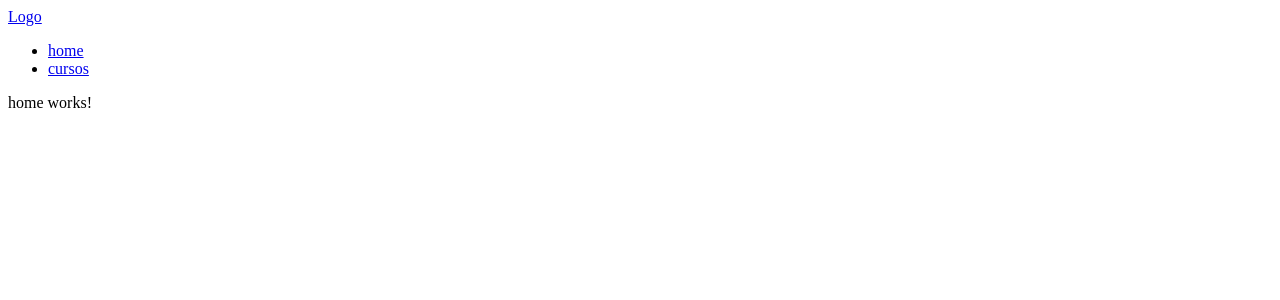
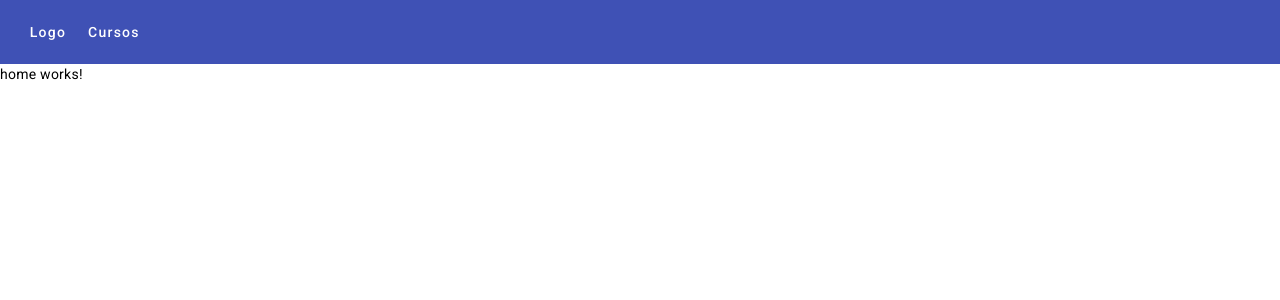
Before and after one commit to g-oliveira7/learning-angular2, an Angular app: page / in a window 1280 px wide. Shown: the top 300 px of the page. Built offline with nearby package versions, Linux system fonts and the light colour scheme.

Commit message:
Adding angular material

```diff
--- a/angular.json
+++ b/angular.json
@@ -30,6 +30,7 @@
               "src/assets"
             ],
             "styles": [
+              "@angular/material/prebuilt-themes/indigo-pink.css",
               "src/styles.scss"
             ],
             "scripts": []
@@ -93,6 +94,7 @@
               "src/assets"
             ],
             "styles": [
+              "@angular/material/prebuilt-themes/indigo-pink.css",
               "src/styles.scss"
             ],
             "scripts": []
--- a/package.json
+++ b/package.json
@@ -11,10 +11,12 @@
   "private": true,
   "dependencies": {
     "@angular/animations": "^15.1.0",
+    "@angular/cdk": "^15.1.2",
     "@angular/common": "^15.1.0",
     "@angular/compiler": "^15.1.0",
     "@angular/core": "^15.1.0",
     "@angular/forms": "^15.1.0",
+    "@angular/material": "^15.1.2",
     "@angular/platform-browser": "^15.1.0",
     "@angular/platform-browser-dynamic": "^15.1.0",
     "@angular/router": "^15.1.0",
--- a/src/app/app.component.html
+++ b/src/app/app.component.html
@@ -1,12 +1,9 @@
 <nav>
-  <div>
-    <a routerLink="/">Logo</a>
+  <mat-toolbar color="primary">
+    <span><a mat-button routerLink="/">Logo</a></span>
 
-    <ul>
-      <li><a routerLink="/">home</a></li>
-      <li><a routerLink="/cursos" [queryParams]="{pagina: 1}">cursos</a></li>
-    </ul>
-  </div>
+    <button mat-button routerLink="/cursos" [queryParams]="{ pagina: 1 }">Cursos</button>
+  </mat-toolbar>
 </nav>
 
 <router-outlet></router-outlet>
--- a/src/app/app.routing.module.ts
+++ b/src/app/app.routing.module.ts
@@ -1,5 +1,3 @@
-import { CursosComponent } from './cursos/cursos.component';
-import { CursosRoutingModule } from './cursos/cursos.routing.module';
 import { NgModule } from '@angular/core';
 import { RouterModule, Routes } from '@angular/router';
 
@@ -12,7 +10,6 @@ const appRoutes: Routes = [
 @NgModule({
     imports: [
         RouterModule.forRoot(appRoutes),
-        CursosRoutingModule
     ],
     exports: [RouterModule],
 })
--- a/src/app/cursos/curso-detalhe/curso-detalhe.component.html
+++ b/src/app/cursos/curso-detalhe/curso-detalhe.component.html
@@ -1,5 +1,9 @@
+<mat-card>
+    <mat-card-header>
         <h3>Course Detail</h3>
+    </mat-card-header>
 
+    <mat-card-content>
         <div *ngIf="curso != null; else naoEncontrado">
             <p>Id: {{ curso?.id }}</p>
             <p>Nome: {{ curso?.nome }}</p>
@@ -8,3 +12,5 @@
         <ng-template #naoEncontrado>
             <p>Curso não encontrado</p>
         </ng-template>
+    </mat-card-content>
+</mat-card>
--- a/src/app/cursos/cursos.component.html
+++ b/src/app/cursos/cursos.component.html
@@ -2,11 +2,12 @@
     <h2>Courses list</h2>
 
     <p>Página: {{ pagina }}</p>
-    <ul>
-        <li *ngFor="let curso of cursos">
-            <a [routerLink]="[curso?.id]">{{ curso?.nome }}</a>
-        </li>
-    </ul>
+
+    <mat-selection-list multiple="false">
+        <mat-list-option *ngFor="let curso of cursos" [routerLink]="[curso?.id]">
+            {{ curso?.nome }}
+        </mat-list-option>
+    </mat-selection-list>
 
     <router-outlet></router-outlet>
 </section>
--- a/src/app/cursos/cursos.module.ts
+++ b/src/app/cursos/cursos.module.ts
@@ -1,5 +1,7 @@
 import { NgModule } from '@angular/core';
 import { CommonModule } from '@angular/common';
+import { MatListModule } from '@angular/material/list'
+import { MatCardModule } from '@angular/material/card';
 
 import { CursosComponent } from './cursos.component';
 import { CursoDetalheComponent } from './curso-detalhe/curso-detalhe.component';
@@ -12,6 +14,8 @@ import { CursosRoutingModule } from './cursos.routing.module';
   ],
   imports: [
     CommonModule,
+    MatListModule,
+    MatCardModule,
     CursosRoutingModule
   ]
 })
--- a/src/index.html
+++ b/src/index.html
@@ -8,9 +8,11 @@
   <meta name="viewport" content="width=device-width, initial-scale=1">
   <link rel="icon" type="image/x-icon" href="favicon.ico">
   <link href="https://fonts.googleapis.com/icon?family=Material+Icons" rel="stylesheet">
+  <link rel="preconnect" href="https://fonts.gstatic.com">
+  <link href="https://fonts.googleapis.com/css2?family=Roboto:wght@300;400;500&display=swap" rel="stylesheet">
 </head>
 
-<body>
+<body class="mat-typography">
   <app-root></app-root>
 </body>
 
--- a/src/styles.scss
+++ b/src/styles.scss
@@ -1 +1,4 @@
 /* You can add global styles to this file, and also import other style files */
+
+html, body { height: 100%; }
+body { margin: 0; font-family: Roboto, "Helvetica Neue", sans-serif; }
```
Also changed, not shown: src/app/app.module.ts (+7 -2 lines), 1 other file (tests, documents, lock files or other folders). Lines whose indentation alone changed are shown as unchanged.
